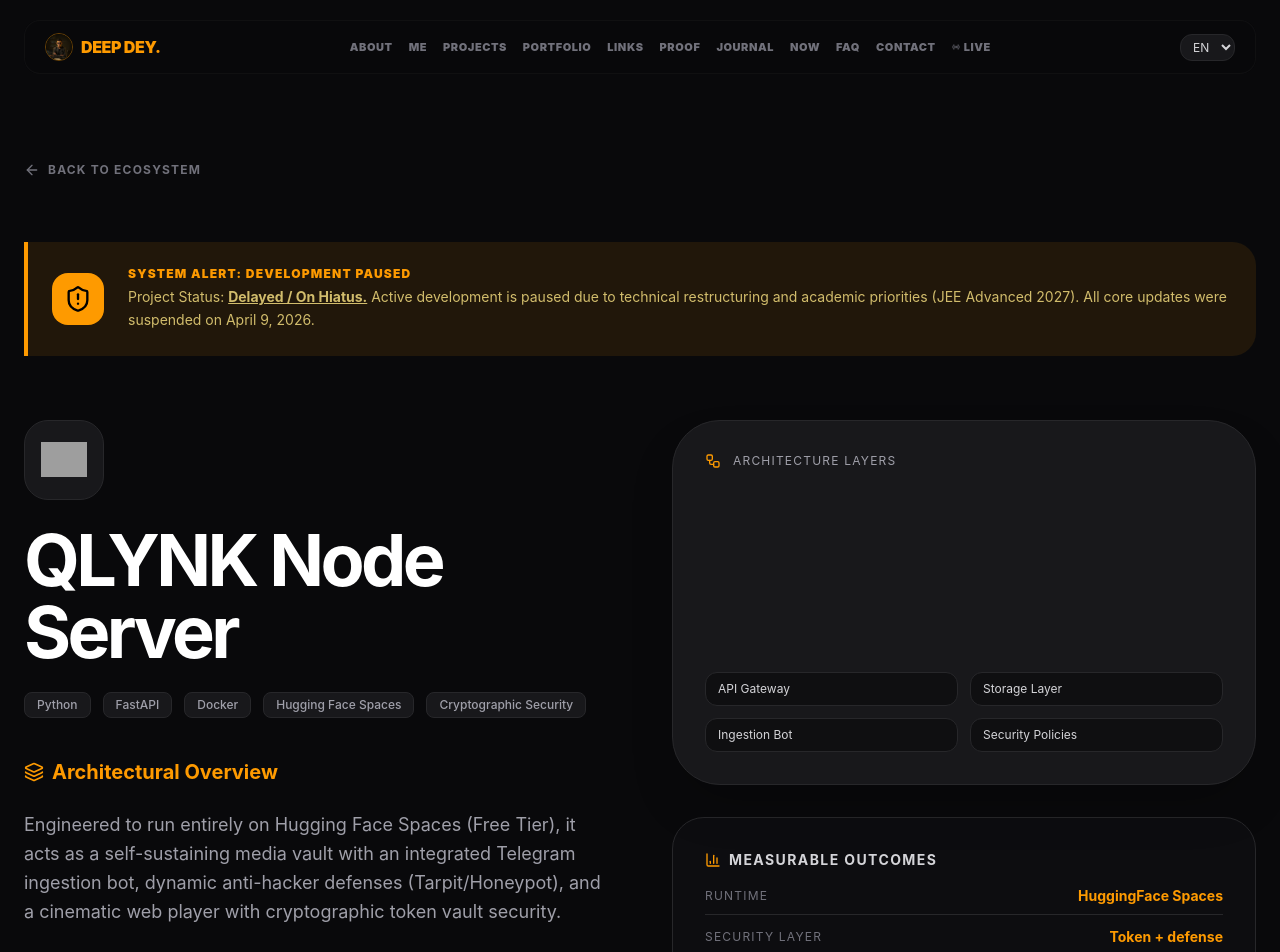
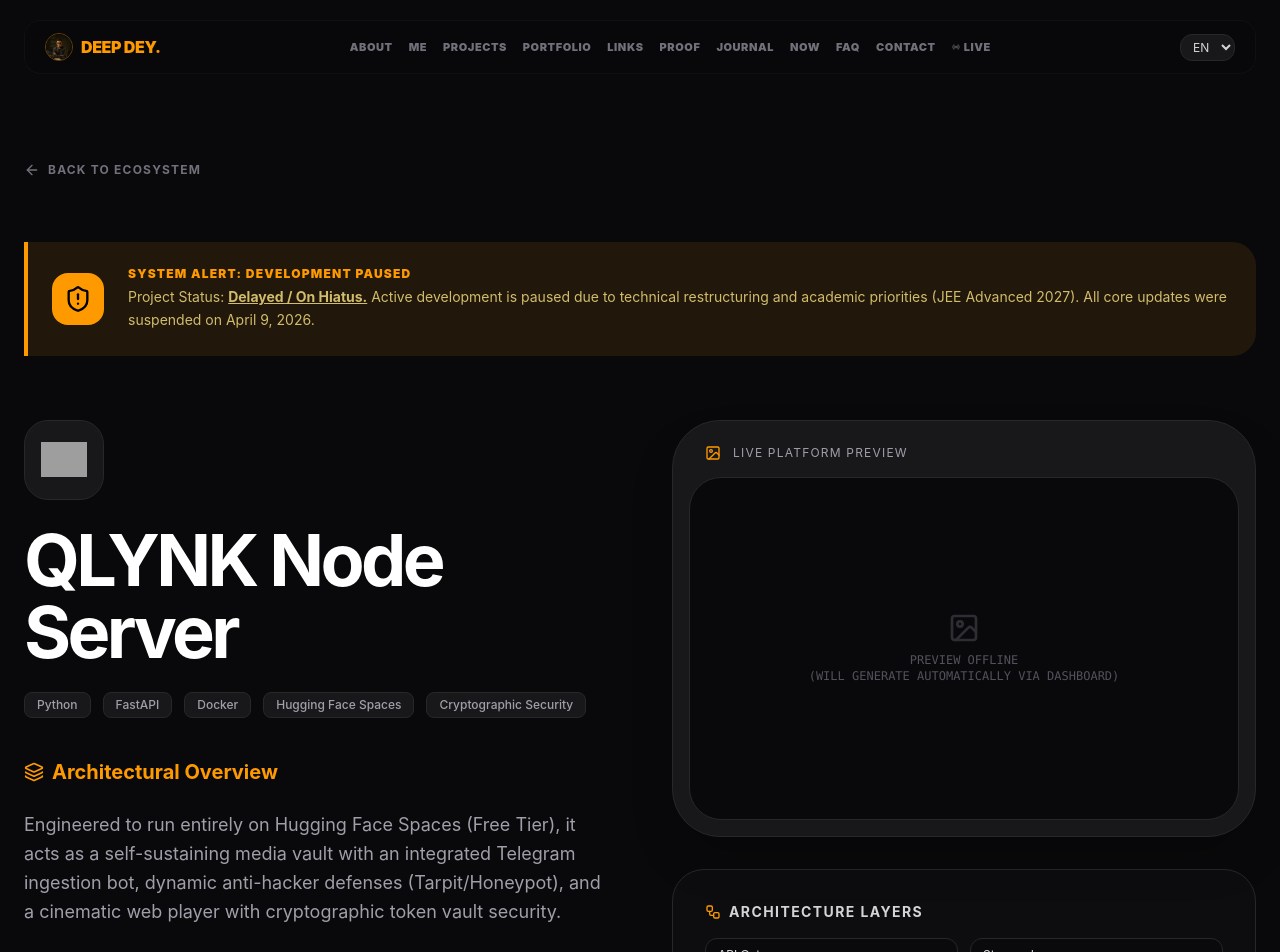
Before and after one commit to deepdeyiitgn/My-Portfolio, a React (Vite) app: page /projects/qlynk-node-server in a window 1280 px wide. Shown: the top 952 px of the page. Built offline with nearby package versions, Linux system fonts and the light colour scheme; grey boxes are pictures that could not be loaded.

Commit message:
Enhance ProjectDetail with live preview and layout updates
Added ImageIcon for live platform preview and updated layout for screenshot section.

```diff
--- a/src/pages/ProjectDetail.tsx
+++ b/src/pages/ProjectDetail.tsx
@@ -1,7 +1,7 @@
 import { motion } from 'motion/react';
 import { useParams, Link } from 'react-router-dom';
 import { projectsData } from '../data/projectsData';
-import { ExternalLink, Github, ArrowLeft, ShieldAlert, Layers, BarChart3, Workflow } from 'lucide-react';
+import { ExternalLink, Github, ArrowLeft, ShieldAlert, Layers, BarChart3, Workflow, Image as ImageIcon } from 'lucide-react';
 import SEO from '../components/SEO';
 
 export default function ProjectDetail() {
@@ -132,28 +132,45 @@ export default function ProjectDetail() {
         </div>
 
           {/* Interactive Case Study */}
+          {/* Right Side Info & Live Screenshot */}
           <div className="space-y-8">
+
+            {/* SCREENSHOT SECTION */}
             <div className="relative group">
               <div className="absolute -inset-2 bg-amber-500/20 blur-2xl rounded-[3rem] opacity-0 group-hover:opacity-100 transition-opacity"></div>
-              <div className="relative bg-zinc-900 border border-zinc-800 rounded-[3rem] overflow-hidden aspect-[16/10] shadow-2xl p-8 flex flex-col justify-between">
-                <div className="flex items-center gap-3 text-zinc-400 text-xs uppercase tracking-widest">
-                  <Workflow size={16} className="text-amber-500" />
-                  Architecture Layers
+              <div className="relative bg-zinc-900 border border-zinc-800 rounded-[3rem] overflow-hidden shadow-2xl p-4">
+                <div className="flex items-center gap-3 text-zinc-400 text-xs uppercase tracking-widest px-4 pb-4 pt-2">
+                  <ImageIcon size={16} className="text-amber-500" /> Live Platform Preview
                 </div>
-                <div className="grid grid-cols-2 gap-3">
-                  {project.architectureLayers.map((layer) => (
-                    <div key={layer} className="px-3 py-2 rounded-xl border border-zinc-800 bg-zinc-950/60 text-xs text-zinc-300">
-                      {layer}
+                <div className="rounded-[2rem] overflow-hidden bg-zinc-950 aspect-[16/10] border border-zinc-800 flex items-center justify-center relative">
+                  {(project as any).screenshotUrl ? (
+                    <img src={(project as any).screenshotUrl} alt={`${project.title} Preview`} className="w-full h-full object-cover" />
+                  ) : (
+                    <div className="text-zinc-600 flex flex-col items-center gap-2">
+                      <ImageIcon size={32} className="opacity-50" />
+                      <span className="text-xs font-mono uppercase text-center px-4">Preview offline<br/>(Will generate automatically via Dashboard)</span>
                     </div>
-                  ))}
+                  )}
                 </div>
               </div>
             </div>
 
+            {/* Architecture Layers */}
             <div className="p-8 bg-zinc-900/30 border border-zinc-800 rounded-[2rem] space-y-4">
               <h3 className="text-sm font-bold text-zinc-300 uppercase tracking-widest flex items-center gap-2">
-                <BarChart3 size={16} className="text-amber-500" />
-                Measurable Outcomes
+                <Workflow size={16} className="text-amber-500" /> Architecture Layers
+              </h3>
+              <div className="grid grid-cols-2 gap-3">
+                {project.architectureLayers.map((layer) => (
+                  <div key={layer} className="px-3 py-2 rounded-xl border border-zinc-800 bg-zinc-950/60 text-xs text-zinc-300">{layer}</div>
+                ))}
+              </div>
+            </div>
+
+            {/* Measurable Outcomes */}
+            <div className="p-8 bg-zinc-900/30 border border-zinc-800 rounded-[2rem] space-y-4">
+              <h3 className="text-sm font-bold text-zinc-300 uppercase tracking-widest flex items-center gap-2">
+                <BarChart3 size={16} className="text-amber-500" /> Measurable Outcomes
               </h3>
               <div className="space-y-3">
                 {project.metrics.map((metric) => (
```
